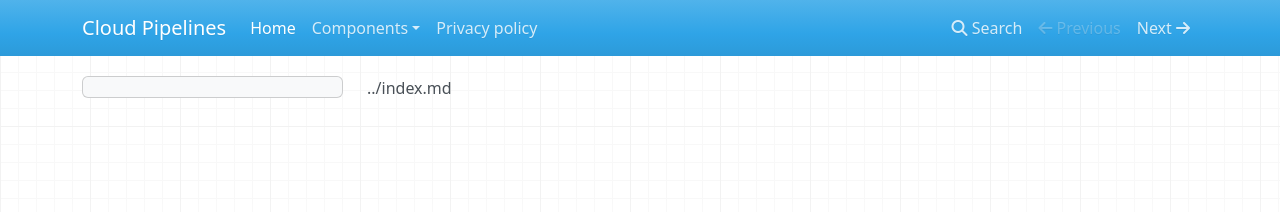
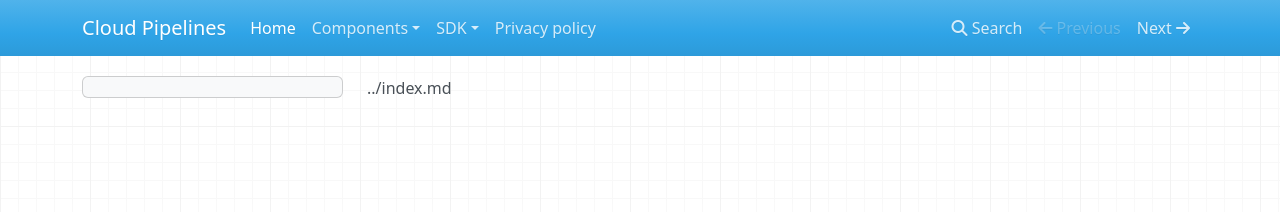
Before and after one commit to Cloud-Pipelines/cloud-pipelines.github.io, an MkDocs documentation site: the page built from docs/index.md, in a window 1280 px wide. Shown: the top 212 px of the page. Built offline with MkDocs 1.6.1, drawn with Linux system fonts in a browser that asks for light colours; nearby versions of some CDN libraries.

Commit message:
SDK - Orchestration - Added the missing navigation entry for the interactive pipelines documentation

```diff
--- a/mkdocs.yml
+++ b/mkdocs.yml
@@ -6,4 +6,6 @@
   - index.md
   - Components:
       - components/create_component_from_python_function.md
+  - SDK:
+      - sdk/orchestration/interactive.md
   - privacy_policy.md
```
